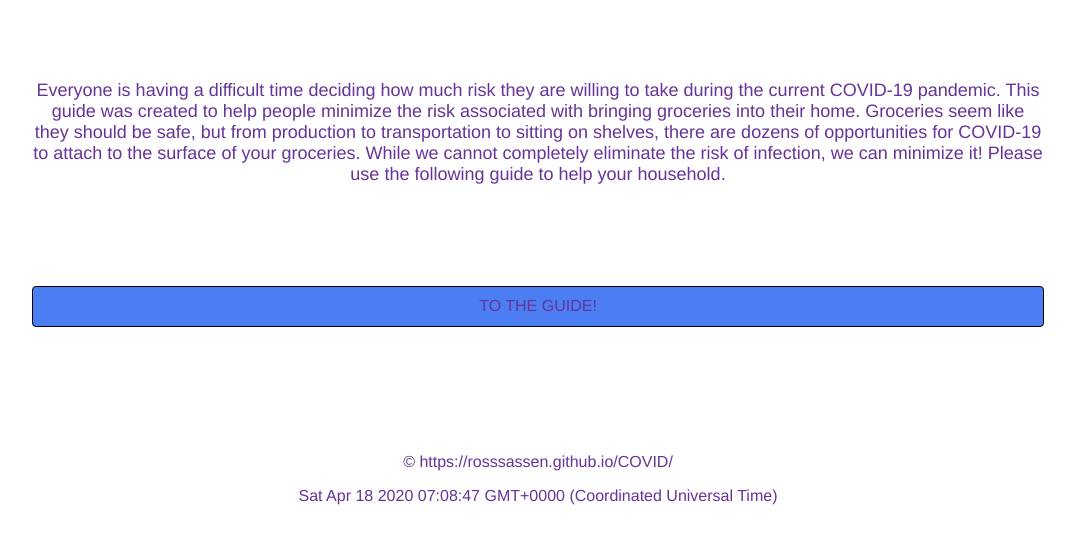
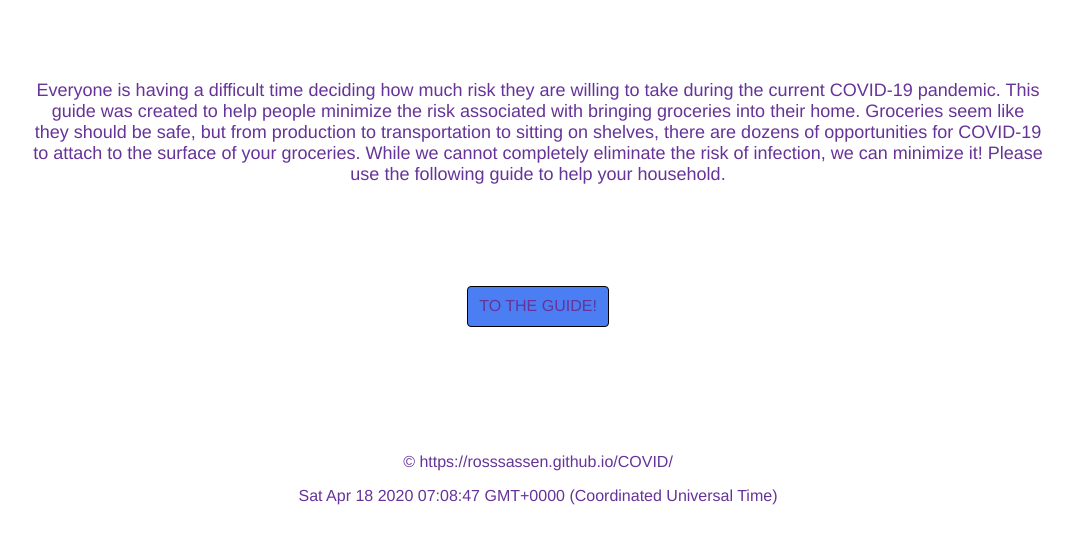
Before and after one commit to RossSassen/COVID, a plain HTML site: page index.html in a window 1280 px wide. Shown: the part 245-788 px from the top of the page, without its empty margins (102-1177 px from the left). Drawn offline with nearby package versions, Linux system fonts and the light colour scheme.

Commit message:
Update style.css

```diff
--- a/style.css
+++ b/style.css
@@ -79,7 +79,7 @@
 
   #introduction a {
     display: block;
-    width: 120;
+    width: 120px;
     padding: 1% 1%;
     margin: 0 auto;
     color: rebeccapurple;
```
